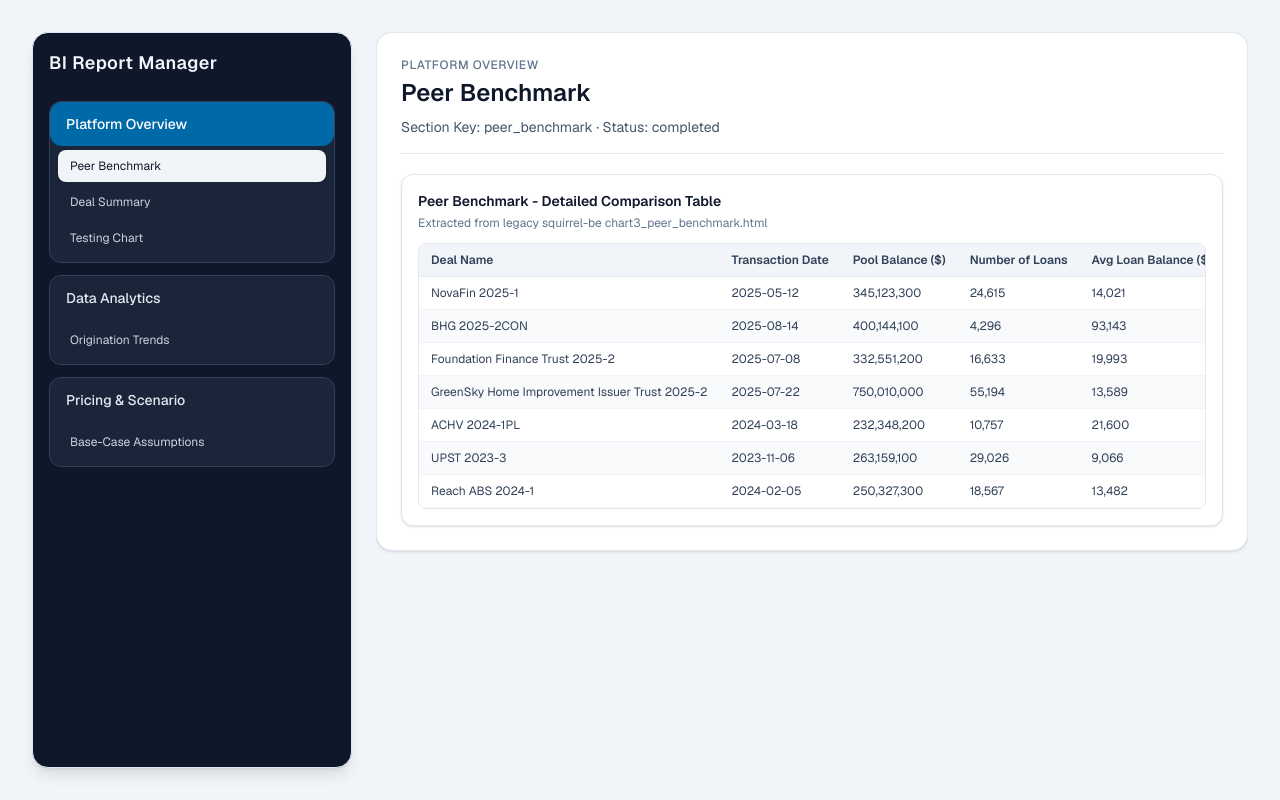
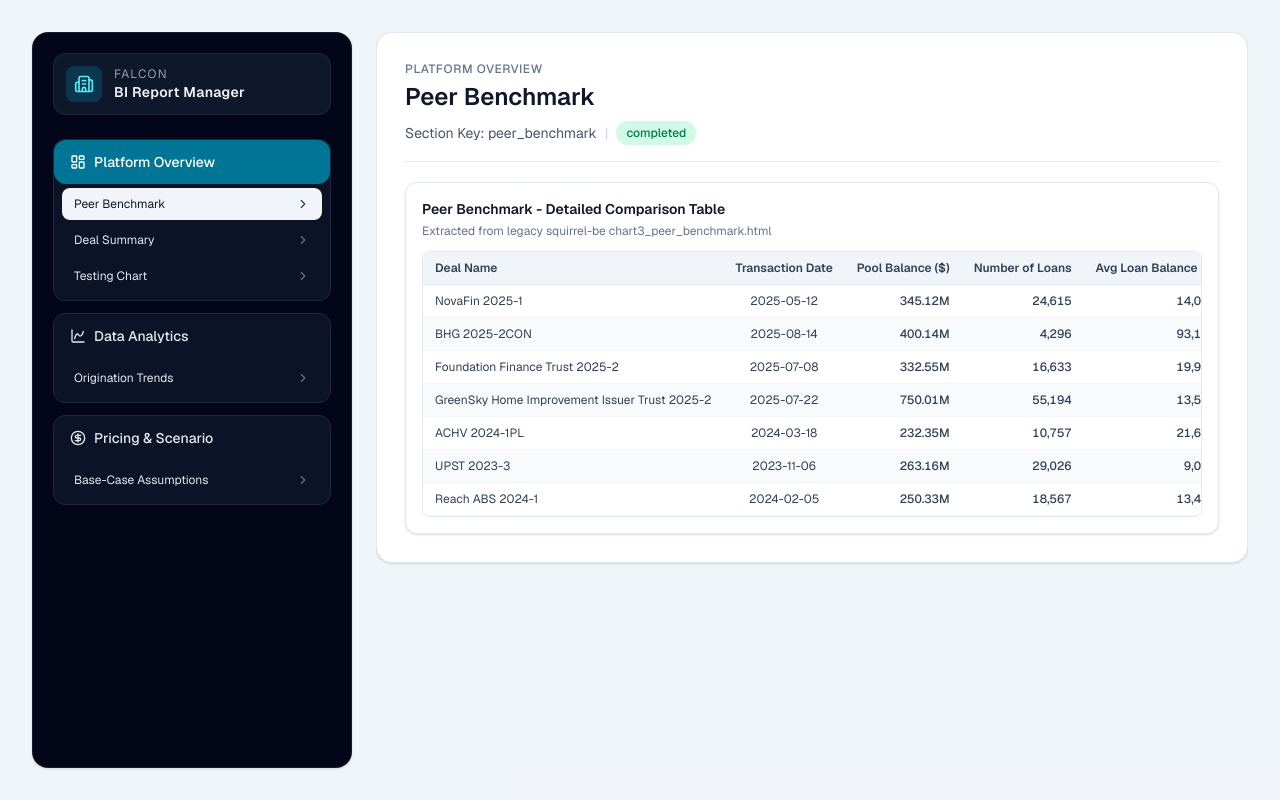
Before and after one commit to yuanyuexiang/falcon, a Next.js app: page /dashboard in a window 1280 px wide. Built offline with nearby package versions, Linux system fonts and the light colour scheme.

Commit message:
feat: enhance dashboard with icon integration and improved chart formatting

```diff
--- a/app/dashboard/page.tsx
+++ b/app/dashboard/page.tsx
@@ -1,6 +1,8 @@
 "use client";
 
 import { useEffect, useMemo, useState } from "react";
+import type { LucideIcon } from "lucide-react";
+import { Building2, ChartSpline, ChevronRight, CircleDollarSign, LayoutDashboard } from "lucide-react";
 
 import { ReportSectionCharts } from "@/components/charts/ReportCharts";
 import { fetchReport } from "@/services/reports";
@@ -9,22 +11,32 @@
 interface MenuConfig {
   key: ReportMenuKey;
   label: string;
+  icon: LucideIcon;
 }
 
 const MENUS: MenuConfig[] = [
   {
     key: "platform-overview",
     label: "Platform Overview",
+    icon: LayoutDashboard,
   },
   {
     key: "data-analytics",
     label: "Data Analytics",
+    icon: ChartSpline,
   },
   {
     key: "pricing-scenario",
     label: "Pricing & Scenario",
+    icon: CircleDollarSign,
   },
 ];
+
+const STATUS_STYLES: Record<string, string> = {
+  completed: "bg-emerald-100 text-emerald-700",
+  pending: "bg-amber-100 text-amber-700",
+  draft: "bg-slate-100 text-slate-700",
+};
 
 export default function DashboardPage() {
   const [reports, setReports] = useState<Partial<Record<ReportMenuKey, ReportDocument>>>({});
@@ -115,27 +127,37 @@
   };
 
   return (
-    <main className="min-h-screen bg-slate-100">
+    <main className="min-h-screen bg-slate-100/80">
       <div className="mx-auto flex max-w-[1680px] flex-col p-4 sm:p-6 lg:h-screen lg:flex-row lg:overflow-hidden lg:p-8">
-        <aside className="w-full rounded-2xl border border-slate-200 bg-slate-900 p-4 text-slate-100 shadow-lg lg:h-full lg:w-80 lg:overflow-y-auto">
-          <h1 className="mb-6 text-lg font-semibold tracking-wide">BI Report Manager</h1>
+        <aside className="w-full rounded-2xl border border-slate-800/70 bg-slate-950 p-5 text-slate-100 shadow-sm lg:h-full lg:w-80 lg:overflow-y-auto">
+          <div className="mb-6 flex items-center gap-3 rounded-xl border border-slate-800 bg-slate-900 px-3 py-3">
+            <div className="rounded-lg bg-cyan-500/20 p-2">
+              <Building2 className="h-5 w-5 text-cyan-300" />
+            </div>
+            <div>
+              <p className="text-xs uppercase tracking-widest text-slate-400">Falcon</p>
+              <h1 className="text-sm font-semibold tracking-wide">BI Report Manager</h1>
+            </div>
+          </div>
 
           <nav className="space-y-3">
             {MENUS.map((menu) => {
               const menuReport = reports[menu.key];
               const menuSections = [...(menuReport?.sections ?? [])].sort((a, b) => a.order - b.order);
               const selected = activeMenu === menu.key;
+              const Icon = menu.icon;
 
               return (
-                <div key={menu.key} className="rounded-xl border border-slate-700 bg-slate-800/80">
+                <div key={menu.key} className="rounded-xl border border-slate-800 bg-slate-900/80">
                   <button
                     type="button"
-                    className={`w-full rounded-xl px-4 py-3 text-left text-sm font-medium transition ${
-                      selected ? "bg-sky-700 text-white" : "text-slate-200 hover:bg-slate-700"
+                    className={`flex w-full items-center gap-2 rounded-xl px-4 py-3 text-left text-sm font-medium transition ${
+                      selected ? "bg-cyan-700 text-white" : "text-slate-200 hover:bg-slate-800 hover:text-white"
                     }`}
                     onClick={() => handleMainMenuClick(menu.key)}
                   >
-                    {menu.label}
+                    <Icon className="h-4 w-4" />
+                    <span>{menu.label}</span>
                   </button>
 
                   <div className="px-2 pb-2">
@@ -146,17 +168,18 @@
                         <button
                           key={section.id}
                           type="button"
-                          className={`mt-1 w-full rounded-lg px-3 py-2 text-left text-xs transition ${
+                          className={`mt-1 flex w-full items-center justify-between rounded-lg px-3 py-2 text-left text-xs transition ${
                             subSelected
                               ? "bg-slate-100 text-slate-900"
-                              : "text-slate-300 hover:bg-slate-700 hover:text-white"
+                              : "text-slate-200 hover:bg-slate-800 hover:text-white"
                           }`}
                           onClick={() => {
                             setActiveMenu(menu.key);
                             setActiveSectionKey(section.section_key);
                           }}
                         >
-                          {section.title}
+                          <span>{section.title}</span>
+                          <ChevronRight className={`h-3.5 w-3.5 ${subSelected ? "text-slate-700" : "text-slate-500"}`} />
                         </button>
                       );
                     })}
@@ -172,7 +195,7 @@
         </aside>
 
         <section className="mt-4 flex-1 lg:mt-0 lg:ml-6 lg:h-full lg:overflow-y-auto">
-          <div className="rounded-2xl border border-slate-200 bg-white p-5 shadow-sm sm:p-6">
+          <div className="rounded-2xl border border-slate-200 bg-white p-6 shadow-sm sm:p-7">
             {isLoading && <p className="text-sm text-slate-600">Loading reports...</p>}
 
             {!isLoading && error && <p className="text-sm text-red-600">{error}</p>}
@@ -184,9 +207,17 @@
                     {activeReport.name}
                   </p>
                   <h2 className="mt-1 text-2xl font-semibold text-slate-900">{activeSection.title}</h2>
-                  <p className="mt-2 text-sm text-slate-600">
-                    Section Key: {activeSection.section_key} · Status: {activeSection.status}
-                  </p>
+                  <div className="mt-2 flex flex-wrap items-center gap-2 text-sm text-slate-600">
+                    <span>Section Key: {activeSection.section_key}</span>
+                    <span className="text-slate-300">|</span>
+                    <span
+                      className={`inline-flex rounded-full px-2.5 py-1 text-xs font-medium ${
+                        STATUS_STYLES[activeSection.status] ?? "bg-slate-100 text-slate-700"
+                      }`}
+                    >
+                      {activeSection.status}
+                    </span>
+                  </div>
                 </header>
 
                 <ReportSectionCharts section={activeSection} />
--- a/components/charts/ReportCharts.tsx
+++ b/components/charts/ReportCharts.tsx
@@ -5,6 +5,57 @@
 import ReactECharts from "echarts-for-react";
 
 import type { LineChartData, ReportChart, ReportSection, TableChartData, TextBlockItem } from "@/types/reports";
+
+const CHART_COLORS = ["#0B3C5D", "#1D70A2", "#2AA198", "#6B7280", "#E76F51", "#3C6E71"];
+
+function formatDateLabel(value: string | number): string {
+  if (typeof value !== "string") {
+    return String(value);
+  }
+
+  if (/^\d{4}-\d{2}$/.test(value)) {
+    const [year, month] = value.split("-");
+    return `${year.slice(2)}-${month}`;
+  }
+
+  return value;
+}
+
+function formatAxisNumber(value: number): string {
+  if (!Number.isFinite(value)) {
+    return "-";
+  }
+
+  if (Math.abs(value) >= 1_000_000_000) {
+    return `${(value / 1_000_000_000).toFixed(1)}B`;
+  }
+
+  if (Math.abs(value) >= 1_000_000) {
+    return `${(value / 1_000_000).toFixed(1)}M`;
+  }
+
+  if (Math.abs(value) >= 1_000) {
+    return `${(value / 1_000).toFixed(1)}K`;
+  }
+
+  return value.toFixed(2);
+}
+
+function formatTooltipNumber(value: number | string | null): string {
+  if (typeof value !== "number" || !Number.isFinite(value)) {
+    return value === null ? "-" : String(value ?? "-");
+  }
+
+  if (Math.abs(value) >= 1_000_000_000) {
+    return `${(value / 1_000_000_000).toFixed(3)}B`;
+  }
+
+  if (Math.abs(value) >= 1_000_000) {
+    return `${(value / 1_000_000).toFixed(3)}M`;
+  }
+
+  return value.toLocaleString("en-US", { maximumFractionDigits: 3 });
+}
 
 function asLineChartData(data: ReportChart["data"]): LineChartData {
   return data as LineChartData;
@@ -19,19 +70,30 @@
   const minMax = chart.config?.y_axis_range;
 
   return {
-    color: ["#0ea5e9", "#ef4444", "#10b981", "#f59e0b", "#8b5cf6", "#14b8a6"],
+    color: CHART_COLORS,
     tooltip: {
       trigger: "axis",
+      backgroundColor: "rgba(15, 23, 42, 0.86)",
+      borderWidth: 0,
+      textStyle: {
+        color: "#f8fafc",
+        fontSize: 12,
+      },
+      extraCssText: "border-radius:10px;box-shadow:0 10px 30px rgba(15,23,42,0.2);",
+      valueFormatter: (value: number | string | null) => formatTooltipNumber(value),
     },
     legend: {
       type: "scroll",
       top: 0,
       show: showLegend,
+      textStyle: {
+        color: "#475569",
+      },
     },
     grid: {
       top: 56,
-      left: 50,
-      right: 16,
+      left: 54,
+      right: 20,
       bottom: 50,
     },
     dataZoom: [
@@ -41,6 +103,13 @@
       {
         type: "slider",
         height: 18,
+        borderColor: "#dbe5ef",
+        fillerColor: "rgba(11, 60, 93, 0.22)",
+        backgroundColor: "rgba(148, 163, 184, 0.12)",
+        handleStyle: {
+          color: "#0b3c5d",
+          borderColor: "#0b3c5d",
+        },
       },
     ],
     xAxis: {
@@ -48,6 +117,9 @@
       data: data.labels,
       axisLabel: {
         color: "#334155",
+        hideOverlap: true,
+        interval: "auto",
+        formatter: (value: string | number) => formatDateLabel(value),
       },
     },
     yAxis: {
@@ -57,6 +129,7 @@
       max: minMax?.[1],
       axisLabel: {
         color: "#334155",
+        formatter: (value: number) => formatAxisNumber(value),
       },
       splitLine: {
         lineStyle: {
@@ -74,6 +147,7 @@
       lineStyle: {
         width: item.borderWidth ?? 2,
         color: item.borderColor,
+        type: /management/i.test(item.label) ? "dashed" : "solid",
       },
       emphasis: {
         focus: "series",
@@ -92,11 +166,35 @@
 
 function TableChart({ chart }: { chart: ReportChart }) {
   const table = asTableChartData(chart.data);
+  const columnMeta = useMemo(() => {
+    return table.headers.map((header, index) => {
+      const isNumeric = table.rows.some((row) => typeof row[index] === "number");
+      const isDate = /date/i.test(header);
+      return { header, isNumeric, isDate };
+    });
+  }, [table.headers, table.rows]);
+
   const formattedRows = useMemo(() => {
     return table.rows.map((row) => {
-      return row.map((cell) => {
+      return row.map((cell, index) => {
+        const meta = columnMeta[index];
+
         if (typeof cell === "number") {
-          return Number.isInteger(cell) ? cell.toLocaleString("en-US") : cell.toLocaleString("en-US", { maximumFractionDigits: 2 });
+          if (Math.abs(cell) >= 1_000_000_000) {
+            return `${(cell / 1_000_000_000).toFixed(2)}B`;
+          }
+
+          if (Math.abs(cell) >= 1_000_000) {
+            return `${(cell / 1_000_000).toFixed(2)}M`;
+          }
+
+          if (meta?.isDate) {
+            return String(cell);
+          }
+
+          return Number.isInteger(cell)
+            ? cell.toLocaleString("en-US")
+            : cell.toLocaleString("en-US", { maximumFractionDigits: 2 });
         }
 
         if (cell === null) {
@@ -106,7 +204,7 @@
         return String(cell);
       });
     });
-  }, [table.rows]);
+  }, [columnMeta, table.rows]);
 
   return (
     <div className="rounded-xl border border-slate-200 bg-white p-4 shadow-sm">
@@ -119,20 +217,34 @@
         <table className="min-w-full border-collapse text-left text-xs">
           <thead className="bg-slate-100">
             <tr>
-              {table.headers.map((header) => (
-                <th key={header} className="whitespace-nowrap border-b border-slate-200 px-3 py-2 font-semibold text-slate-700">
-                  {header}
+              {columnMeta.map((meta) => (
+                <th
+                  key={meta.header}
+                  className={`whitespace-nowrap border-b border-slate-200 px-3 py-2 font-semibold text-slate-700 ${
+                    meta.isNumeric ? "text-right" : meta.isDate ? "text-center" : "text-left"
+                  }`}
+                >
+                  {meta.header}
                 </th>
               ))}
             </tr>
           </thead>
           <tbody>
             {formattedRows.map((row, rowIndex) => (
-              <tr key={`row-${rowIndex}`} className={rowIndex % 2 === 0 ? "bg-white" : "bg-slate-50"}>
+              <tr
+                key={`row-${rowIndex}`}
+                className={`${rowIndex % 2 === 0 ? "bg-white" : "bg-slate-50"} transition hover:bg-cyan-50/50`}
+              >
                 {row.map((cell, colIndex) => (
                   <td
                     key={`cell-${rowIndex}-${colIndex}`}
-                    className="whitespace-nowrap border-b border-slate-100 px-3 py-2 text-slate-700"
+                    className={`whitespace-nowrap border-b border-slate-100 px-3 py-2 text-slate-700 ${
+                      columnMeta[colIndex]?.isNumeric
+                        ? "text-right font-medium tabular-nums"
+                        : columnMeta[colIndex]?.isDate
+                          ? "text-center"
+                          : "text-left"
+                    }`}
                   >
                     {cell}
                   </td>
@@ -262,9 +374,9 @@
 
         if (chart.chart_type === "line") {
           return (
-            <div key={chart.chart_id} className="rounded-xl border border-slate-200 bg-white p-4 shadow-sm">
+            <div key={chart.chart_id} className="rounded-xl border border-slate-200 bg-white p-5 shadow-sm">
               <h4 className="mb-3 text-sm font-semibold text-slate-900">{chart.title}</h4>
-              <ReactECharts option={buildLineOption(chart, !useThreeColumnGrid)} style={{ width: "100%", height: "320px" }} />
+              <ReactECharts option={buildLineOption(chart, !useThreeColumnGrid)} style={{ width: "100%", height: "340px" }} />
             </div>
           );
         }
--- a/package.json
+++ b/package.json
@@ -11,6 +11,7 @@
   "dependencies": {
     "echarts": "^6.0.0",
     "echarts-for-react": "^3.0.6",
+    "lucide-react": "^0.577.0",
     "next": "16.1.6",
     "react": "19.2.3",
     "react-dom": "19.2.3"
```
Also changed, not shown: 1 other file (tests, documents, lock files or other folders).
